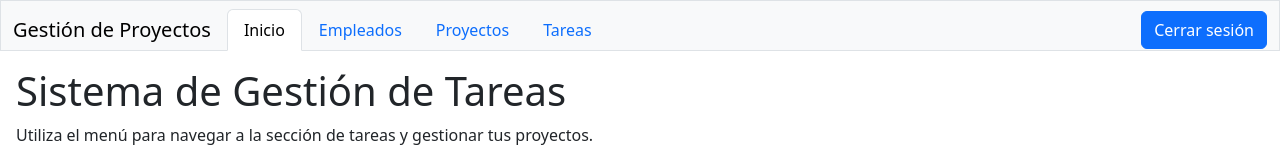
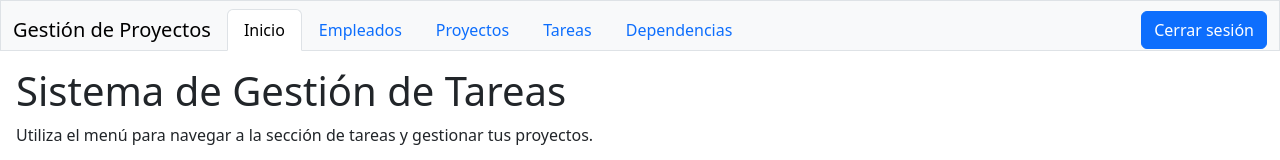
Before and after one commit to andrespires52191/sge-reto-gestion-proyectos-tareas-pendientes, a Vue app in the folder sge_reto/frontend/: page / in a window 1280 px wide. Shown: the top 160 px of the page. Built offline with nearby package versions, Linux system fonts and the light colour scheme; sample sign-in values are in the browser's storage; the HTML template or start-up script is replaced by a standard one.

Commit message:
Añadir pestaña de dependencias

```diff
--- a/sge_reto/frontend/src/App.vue
+++ b/sge_reto/frontend/src/App.vue
@@ -1,8 +1,6 @@
 <script setup lang="ts">
 import BotonLogout from "@/components/BotonLogout.vue";
-import {ref, onMounted} from 'vue';
 import {useAuthStore} from '@/stores/authStore';
-import api from '@/plugins/axios';
 
 const authStore = useAuthStore();
 </script>
@@ -25,6 +23,9 @@ const authStore = useAuthStore();
           <li v-if="authStore.isAuthenticated" class="nav-item">
             <RouterLink to="/tarea" class="nav-link" exact-active-class="active">Tareas</RouterLink>
           </li>
+          <li v-if="authStore.isAuthenticated" class="nav-item">
+            <RouterLink to="/dependencia" class="nav-link" exact-active-class="active">Dependencias</RouterLink>
+          </li>
         </ul>
         <BotonLogout v-if="authStore.isAuthenticated" class="ms-auto"/>
       </div>
--- /dev/null
+++ b/sge_reto/frontend/src/components/DependenciaCard.vue
@@ -0,0 +1,29 @@
+<script setup lang="ts">
+import type { Dependencia } from '@/types'
+
+defineProps<{ dependencia: Dependencia }>()
+</script>
+
+<template>
+  <div class="card mb-3">
+    <div class="card-body">
+      <div class="d-flex justify-content-between align-items-start mb-2">
+        <h5 class="card-title mb-0">
+          Dependencia #{{ dependencia.id }}
+        </h5>
+      </div>
+
+      <div class="row text-muted small">
+        <div class="col-md-4">
+          <strong>Tipo de dependencia:</strong> {{ dependencia.tipo_dependencia }}
+        </div>
+        <div class="col-md-4">
+          <strong>Tarea Origen:</strong> {{ dependencia.tarea_origen }}
+        </div>
+        <div class="col-md-4">
+          <strong>Tarea Dependiente:</strong> {{ dependencia.tarea_dependiente }}
+        </div>
+      </div>
+    </div>
+  </div>
+</template>
--- a/sge_reto/frontend/src/router/index.ts
+++ b/sge_reto/frontend/src/router/index.ts
@@ -4,6 +4,7 @@ import HomeView from "@/views/HomeView.vue";
 import EmpleadoView from "@/views/EmpleadoView.vue";
 import ProyectoView from "@/views/ProyectoView.vue";
 import TareaView from "@/views/TareaView.vue";
+import DependenciaView from "@/views/DependenciaView.vue";
 import {useAuthStore} from '@/stores/authStore';
 import LoginView from "@/views/LoginView.vue";
 
@@ -13,6 +14,7 @@ const routes = [
     {path: '/empleado', component: EmpleadoView, meta: {requiresAuth: true}},
     {path: '/proyecto', component: ProyectoView, meta: {requiresAuth: true}},
     {path: '/tarea', component: TareaView, meta: {requiresAuth: true}},
+    {path: '/dependencia', component: DependenciaView, meta: {requiresAuth: true}},
 ]
 
 const router = createRouter({
--- /dev/null
+++ b/sge_reto/frontend/src/stores/dependenciaStore.ts
@@ -0,0 +1,34 @@
+import {defineStore} from 'pinia'
+import {ref} from 'vue'
+import type {Dependencia} from '@/types'
+import api from "@/plugins/axios";
+import axios from 'axios';
+
+const ENDPOINT = '/api/tarea/dependencias/'
+
+export const useDependenciaStore = defineStore('dependencia', () => {
+    const dependencias = ref<Dependencia[]>([])
+    const cargando = ref(true)
+    const error = ref<string | null>(null)
+
+    const cargarDependencias = async () => {
+        try {
+            const { data } = await api.get(ENDPOINT);
+            dependencias.value = data;
+        } catch (err) {
+            if (axios.isAxiosError(err) || err instanceof Error)
+                error.value = err.message
+            else
+                error.value = 'Error al conectar con la API de Django'
+        } finally {
+            cargando.value = false
+        }
+    }
+
+    return {
+        dependencias,
+        cargando,
+        error,
+        cargarDependencias
+    }
+})
--- /dev/null
+++ b/sge_reto/frontend/src/views/DependenciaView.vue
@@ -0,0 +1,33 @@
+<script setup lang="ts">
+import { computed, onMounted } from 'vue'
+import { useDependenciaStore } from '@/stores/dependenciaStore'
+import DependenciaCard from '@/components/DependenciaCard.vue'
+
+const dependenciaStore = useDependenciaStore()
+const dependencias = computed(() => dependenciaStore.dependencias)
+
+onMounted(() => {
+  dependenciaStore.cargarDependencias()
+})
+</script>
+
+<template>
+  <div>
+    <h1 class="mb-4">Dependencias</h1>
+
+    <div v-if="dependenciaStore.cargando" class="alert alert-info">Conectando con Django...</div>
+    <div v-else-if="dependenciaStore.error" class="alert alert-danger">
+      <strong>Error:</strong> {{ dependenciaStore.error }}
+    </div>
+
+    <div v-else>
+      <div v-if="dependencias.length === 0" class="alert alert-info">No hay dependencias en la base de datos.</div>
+
+      <div class="row">
+        <div class="col-12" v-for="dependencia in dependencias" :key="dependencia.id">
+          <DependenciaCard :dependencia="dependencia" />
+        </div>
+      </div>
+    </div>
+  </div>
+</template>
```
